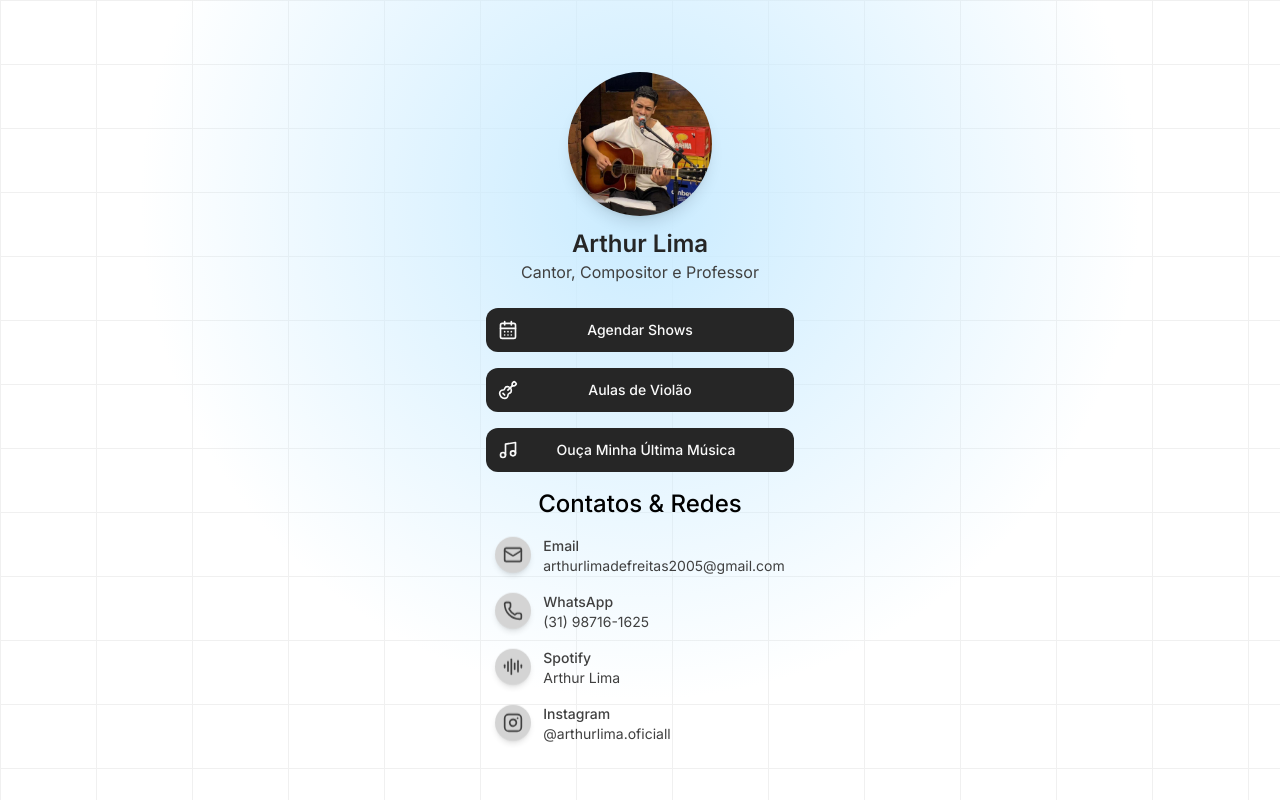
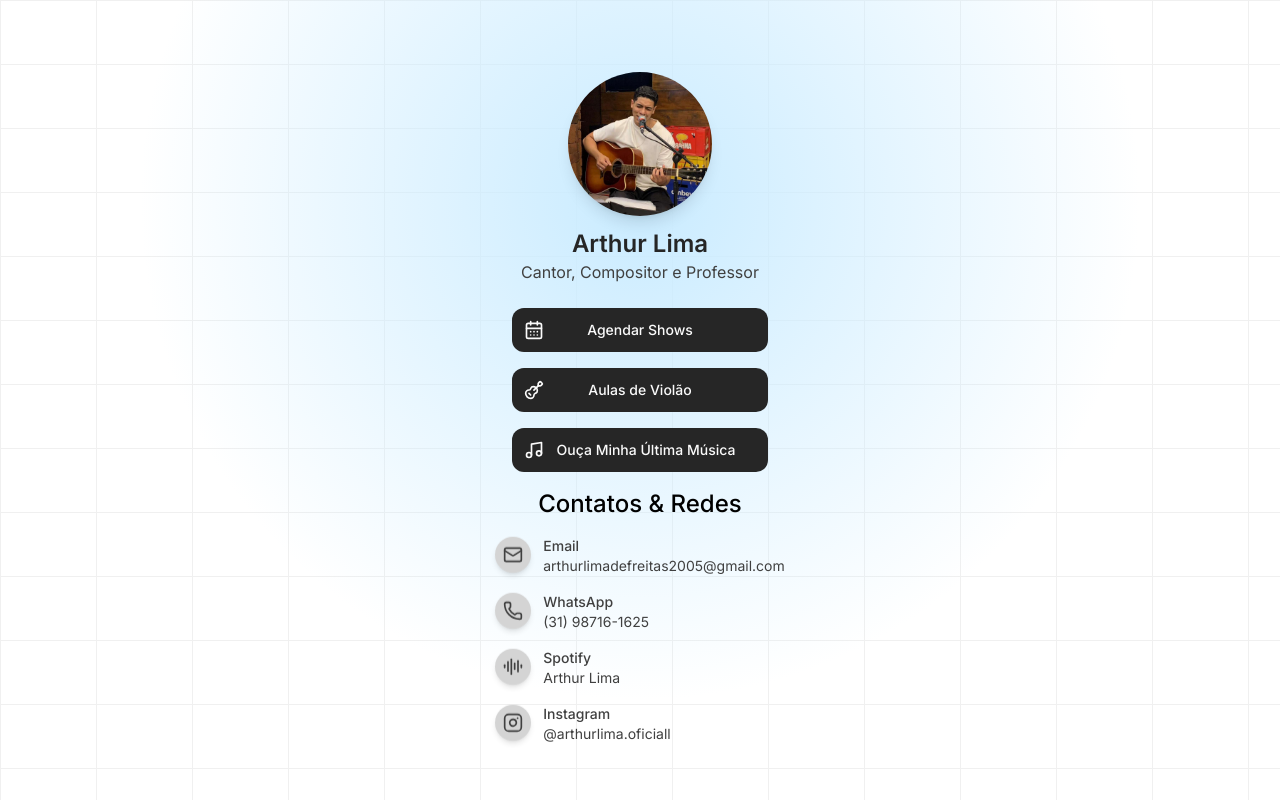
Before and after one commit to Matdev6/limaLinks, a React (Vite) app: page / in a window 1280 px wide. Built offline with nearby package versions, Linux system fonts and the light colour scheme.

Commit message:
Update App.tsx

```diff
--- a/src/App.tsx
+++ b/src/App.tsx
@@ -4,7 +4,7 @@ import { motion } from "motion/react"
 
 function App() {
 	return (
-		<main className="h-[100dvh] w-screen flex flex-col items-center justify-center p-6 gap-4 overflow-y-auto">
+		<main className="h-[100dvh] w-screen flex flex-col items-center justify-center  gap-4 overflow-y-auto">
 			<div className="absolute inset-0 -z-10 h-full w-full bg-white bg-[linear-gradient(to_right,#f0f0f0_1px,transparent_1px),linear-gradient(to_bottom,#f0f0f0_1px,transparent_1px)] bg-[size:6rem_4rem]"><div className="absolute bottom-0 left-0 right-0 top-0 bg-[radial-gradient(circle_500px_at_50%_200px,#C9EBFF,transparent)]"></div></div>
 			{/* Perfil */}
 			<div className="flex flex-col items-center gap-3 ">
@@ -24,7 +24,7 @@ function App() {
 					initial={{ x: -200 }}
 					whileInView={{ x: 0 }}
 					transition={{ duration: 0.7 }}
-					className="w-11/12 md:w-1/4 p-3 rounded-xl bg-neutral-800 text-neutral-50 font-medium flex items-center justify-between text-sm"
+					className="w-11/12 md:w-1/5 p-3 rounded-xl bg-neutral-800 text-neutral-50 font-medium flex items-center justify-between text-sm"
 				>
 					<CalendarDays className="w-5 h-5" /> Agendar Shows <div className="w-5 h-5"></div>
 				</motion.a>
@@ -36,7 +36,7 @@ function App() {
 					initial={{ x: -280 }}
 					whileInView={{ x: 0 }}
 					transition={{ duration: 0.7 }}
-					className="w-11/12 md:w-1/4 p-3 rounded-xl bg-neutral-800 text-neutral-50 font-medium flex items-center justify-between text-sm"
+					className="w-11/12 md:w-1/5 p-3 rounded-xl bg-neutral-800 text-neutral-50 font-medium flex items-center justify-between text-sm"
 				>
 					<Guitar className="w-5 h-5" /> Aulas de Violão <div className="w-5 h-5"></div>
 				</motion.a>
@@ -48,14 +48,14 @@ function App() {
 					initial={{ x: -300 }}
 					whileInView={{ x: 0 }}
 					transition={{ duration: 0.7 }}
-					className="w-11/12 md:w-1/4 p-3 rounded-xl bg-neutral-800 text-neutral-50 font-medium flex items-center justify-between text-sm"
+					className="w-11/12 md:w-1/5 p-3 rounded-xl bg-neutral-800 text-neutral-50 font-medium flex items-center justify-between text-sm"
 				>
 					<Music className="w-5 h-5" /> Ouça Minha Última Música <span className="w-2 h-2"></span>
 				</motion.a>
 			</div>
 
 			{/* Redes sociais */}
-			<h2 className="text-2xl font-medium ">Contatos & Redes</h2>
+			<h2 className="text-2xl font-medium">Contatos & Redes</h2>
 			<div className="flex flex-col gap-4 ">
 				<a href="mailto:arthurlimadefreitas2005@gmail.com" className="flex items-center gap-3 text-neutral-700 hover:text-black transition-all ">
 					<span className="p-2 bg-neutral-300 rounded-full shadow-md animate-bounce">
```
